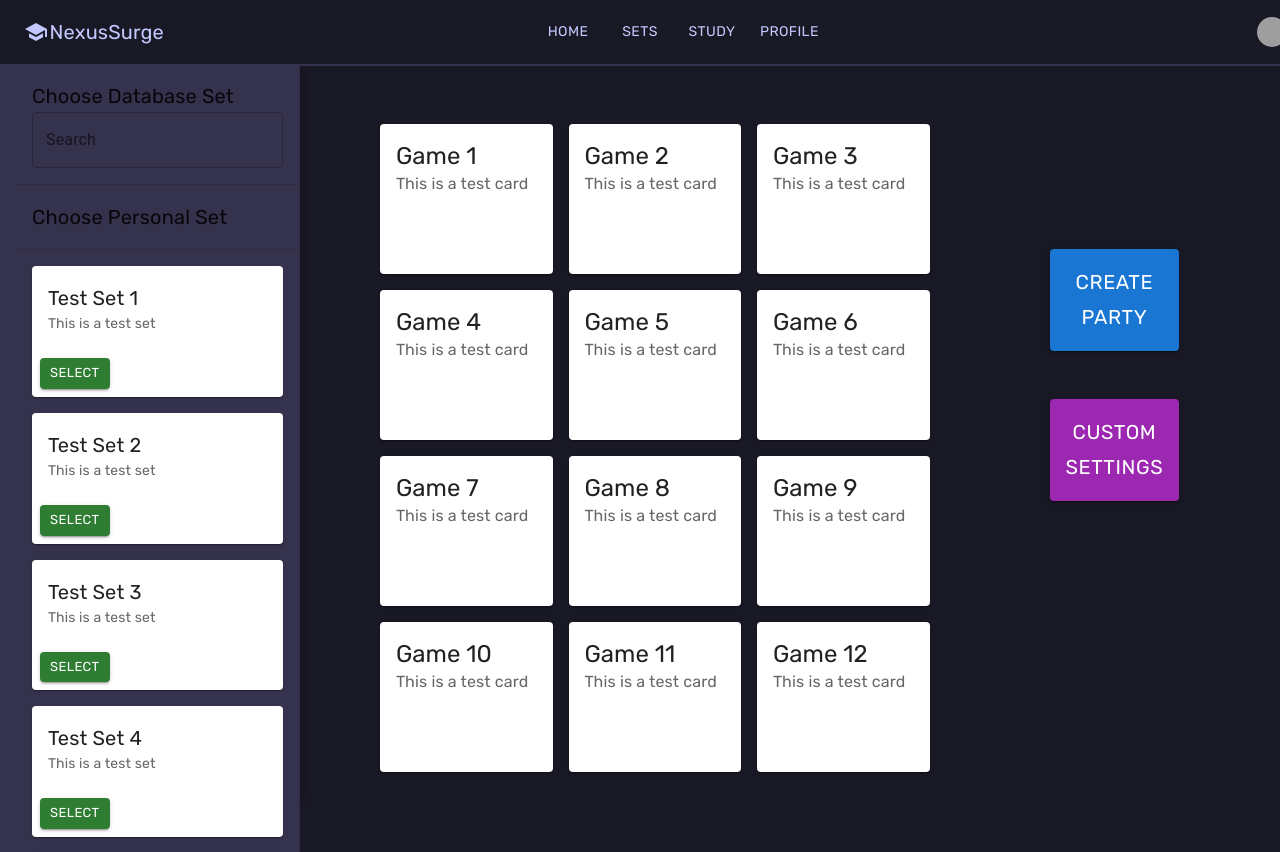
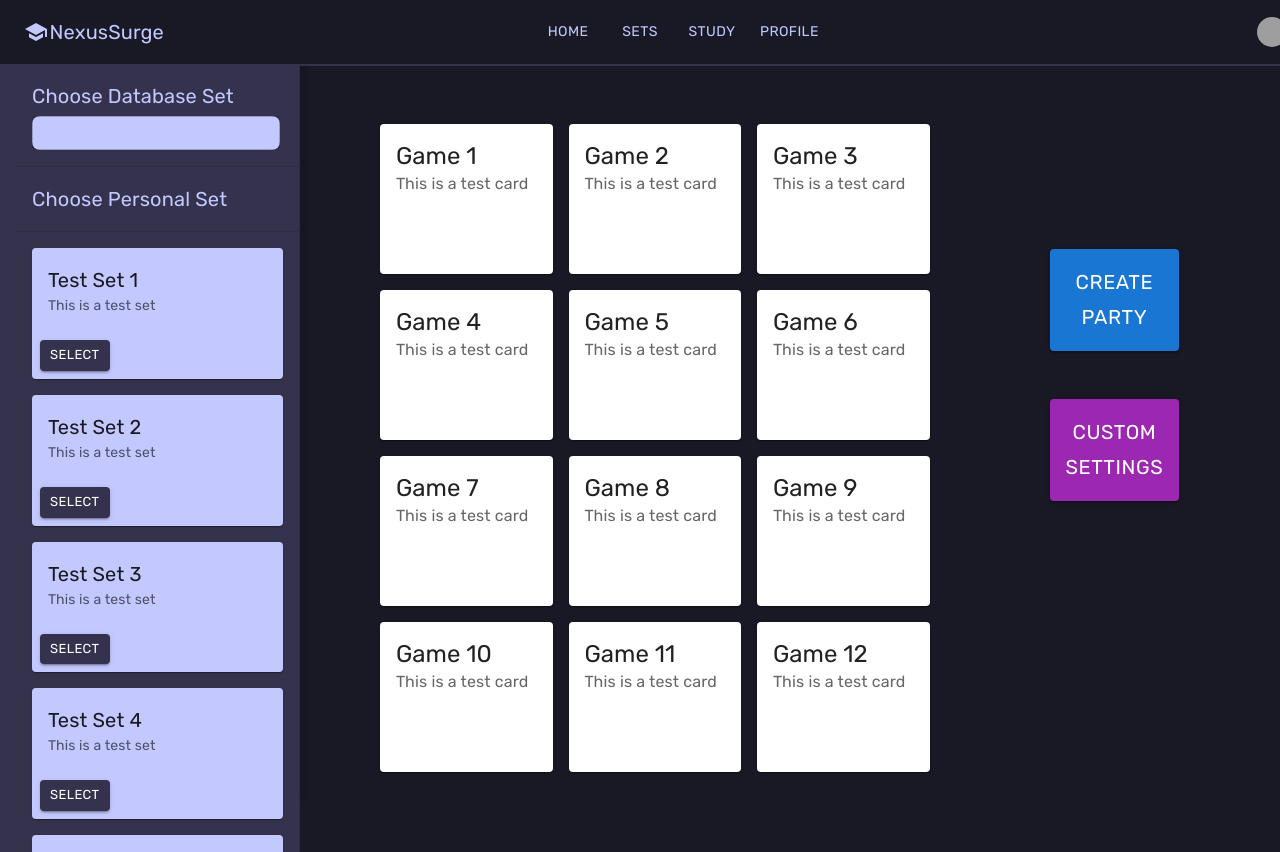
Before and after one commit to skancharapu775/NexusSurge, a React (Create React App) app in the folder nexussurge/: page /home in a window 1280 px wide. Built offline with nearby package versions, Linux system fonts and the light colour scheme; grey boxes are pictures that could not be loaded.

Commit message:
minor sidebar styling update

```diff
--- a/nexussurge/src/App.css
+++ b/nexussurge/src/App.css
@@ -20,6 +20,10 @@
     animation: App-logo-spin infinite 20s linear;
   }
 }
+#searchbar {
+  height:1px;
+  color:var(--base-color);
+}
 .App-header {
   background-color: #282c34;
   min-height: 100vh;
@@ -34,7 +38,9 @@
 .App-link {
   color: #61dafb;
 }
-
+#setbutton:hover {
+  background-color: var(--base-color);
+}
 .global-style {
   font-family: "Rubik", sans-serif;
 }
--- a/nexussurge/src/components/SideDrawer.js
+++ b/nexussurge/src/components/SideDrawer.js
@@ -9,6 +9,8 @@ export default function SideDrawer({ sets }) {
     set.title.toLowerCase().includes(searchText.toLowerCase())
   );
   const scolor = getComputedStyle(document.documentElement).getPropertyValue('--secondary-color');
+  const fcolor = getComputedStyle(document.documentElement).getPropertyValue('--font-color');
+  // const bcolor = getComputedStyle(document.documentElement).getPropertyValue('--base-color');
   return (
     <Drawer
       sx={{
@@ -31,26 +33,25 @@ export default function SideDrawer({ sets }) {
       variant="permanent"
       anchor="left">
       <Box sx={{ p: 2, backgroundColor: scolor }}>
-        <Typography variant="h6" sx = {{ fontFamily: 'Rubik', backgroundColor: scolor }}>
+        <Typography color={fcolor} variant="h6" sx = {{ fontFamily: 'Rubik', backgroundColor: scolor }}>
           Choose Database Set
         </Typography>
         <TextField
-          sx = {{ fontFamily: 'Rubik' }}
-          label="Search"
-          variant="outlined"
-          fullWidth
+          id="searchbar"
+          sx = {{ fontFamily: 'Rubik', backgroundColor: fcolor, borderRadius: '8px', mt: '.5vh'}}
           value={searchText}
           onChange={(event) => setSearchText(event.target.value)}
+
         />
       </Box>
       <Divider />
-      <Typography variant="h6" sx={{ p: 2, fontFamily: 'Rubik', backgroundColor: scolor }} >
+      <Typography color={fcolor} variant="h6" sx={{ p: 2, fontFamily: 'Rubik', backgroundColor: scolor }} >
         Choose Personal Set
         </Typography>
         <Divider />
       <Stack spacing={2} sx={{ p: 2, paddingBottom: '75px', backgroundColor: scolor }}>
         {filteredSets.map((set) => (
-          <Card key={set.id}>
+          <Card key={set.id} sx={{backgroundColor: fcolor}}>
             <CardContent>
               <Typography variant="h6" component="div" sx = {{ fontFamily: 'Rubik' }}>
                 {set.title}
@@ -60,7 +61,7 @@ export default function SideDrawer({ sets }) {
               </Typography>
             </CardContent>
             <CardActions>
-              <Button variant="contained" color="success" size="small" sx = {{ fontFamily: 'Rubik' }}>Select</Button>
+              <Button id="setbutton" variant="contained" color="success" size="small" sx = {{ fontFamily: 'Rubik', backgroundColor: scolor }}>Select</Button>
             </CardActions>
           </Card>
         ))}
```
